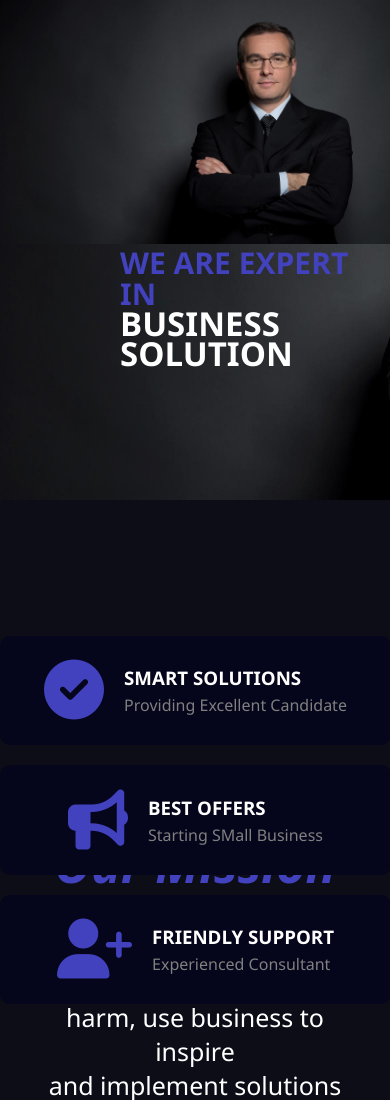
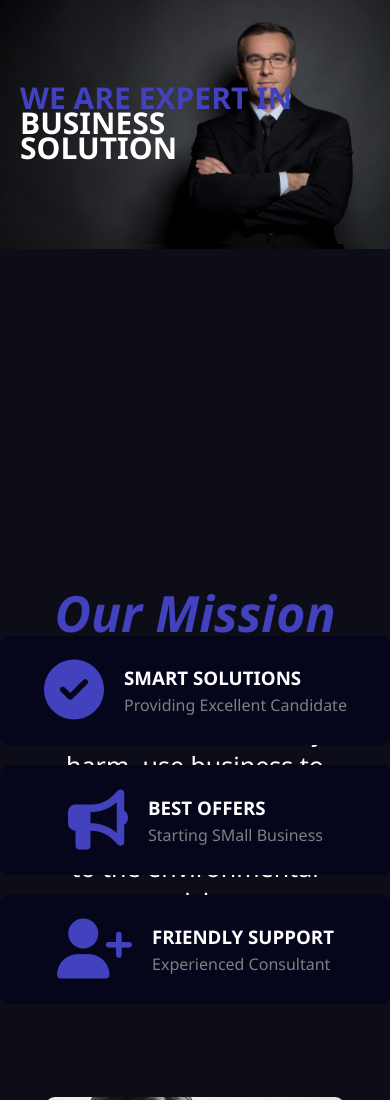
Before and after one commit to prestige0309/bizz, a plain HTML site: page index.html in a window 390 px wide. Shown: the top 1100 px of the page. Drawn offline with Linux system fonts and the light colour scheme.

Commit message:
Update style.css

```diff
--- a/style.css
+++ b/style.css
@@ -615,16 +615,14 @@ footer {
     .imagecontainer {
     width: 100%;
     position: relative;
-    min-height: 500px; /* Increased from 600px */
   }
 
   .webusiness {
     position: absolute;
-    top: 40px;
-    left: 20px;
-    font-size: 22px;
-    line-height: 30px;
-    z-index: 2;
+   top: -120px;
+   left: -80px;
+   font-size: 20px;
+   line-height: 25px;
   }
 
   .box {
```
